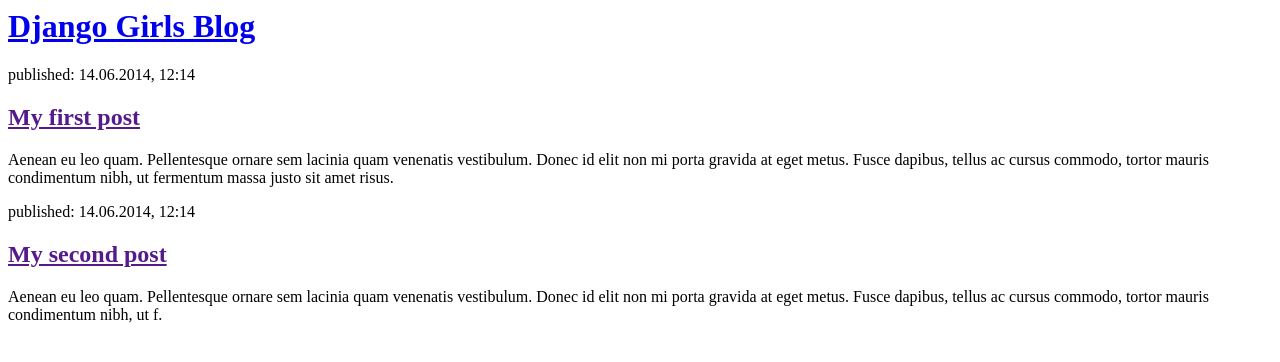
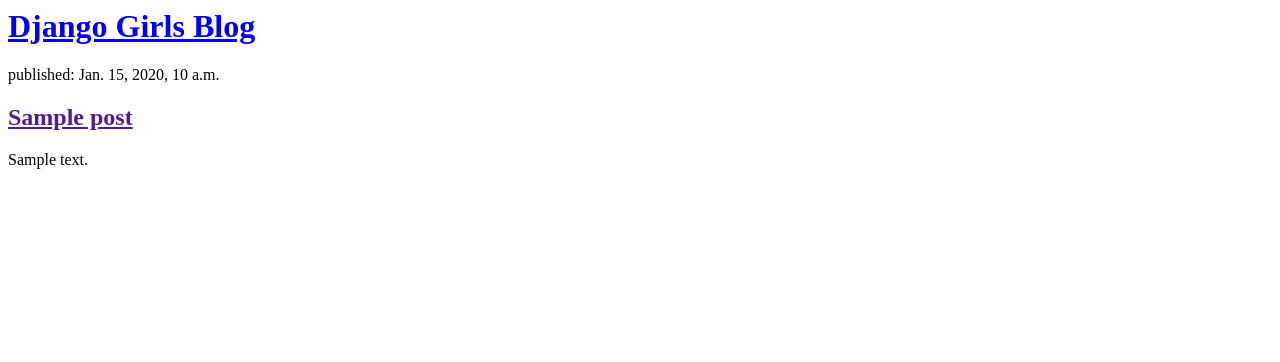
Before and after one commit to shimi418/my-first-blog, a Django app: template blog/templates/blog/post_list.html in a window 1280 px wide. Shown: the top 362 px of the page. Run offline with Django 3.2, Linux system fonts and the light colour scheme; the template is opened without the code that fills it: values that come from a table or form of the project are taken from there, others are empty; tables that the repository leaves empty hold one stand-in row (values such as "Sample post").

Commit message:
Modified templates to display posts from database.

```diff
--- a/blog/templates/blog/post_list.html
+++ b/blog/templates/blog/post_list.html
@@ -1,22 +1,20 @@
+
 <html>
     <head>
+
         <title>Django Girls blog</title>
     </head>
     <body>
         <div>
             <h1><a href="/">Django Girls Blog</a></h1>
         </div>
+         {% for post in posts %}
+            <div>
+               <p>published: {{ post.published_date }}</p>
+               <h2><a href="">{{ post.title }}</a></h2>
+               <p>{{ post.text|linebreaksbr }}</p>
+            </div>
 
-        <div>
-            <p>published: 14.06.2014, 12:14</p>
-            <h2><a href="">My first post</a></h2>
-            <p>Aenean eu leo quam. Pellentesque ornare sem lacinia quam venenatis vestibulum. Donec id elit non mi porta gravida at eget metus. Fusce dapibus, tellus ac cursus commodo, tortor mauris condimentum nibh, ut fermentum massa justo sit amet risus.</p>
-        </div>
-
-        <div>
-            <p>published: 14.06.2014, 12:14</p>
-            <h2><a href="">My second post</a></h2>
-            <p>Aenean eu leo quam. Pellentesque ornare sem lacinia quam venenatis vestibulum. Donec id elit non mi porta gravida at eget metus. Fusce dapibus, tellus ac cursus commodo, tortor mauris condimentum nibh, ut f.</p>
-        </div>
+        {% endfor %}
     </body>
 </html>
--- /dev/null
+++ b/blog/templates/blog/static/css/blog.css
@@ -0,0 +1,3 @@
+h1 a, h2 a {
+    color: #C25100;
+}
```
